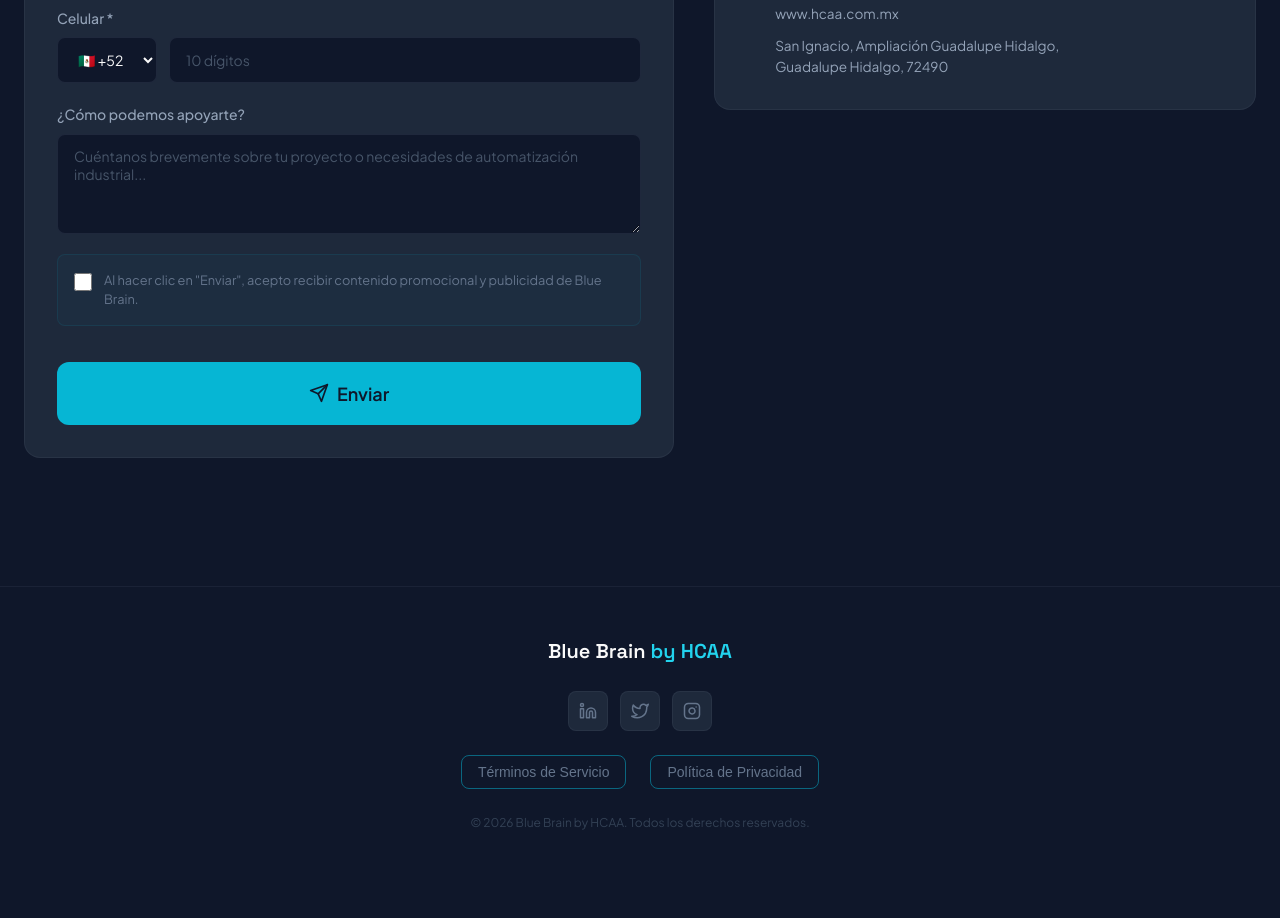
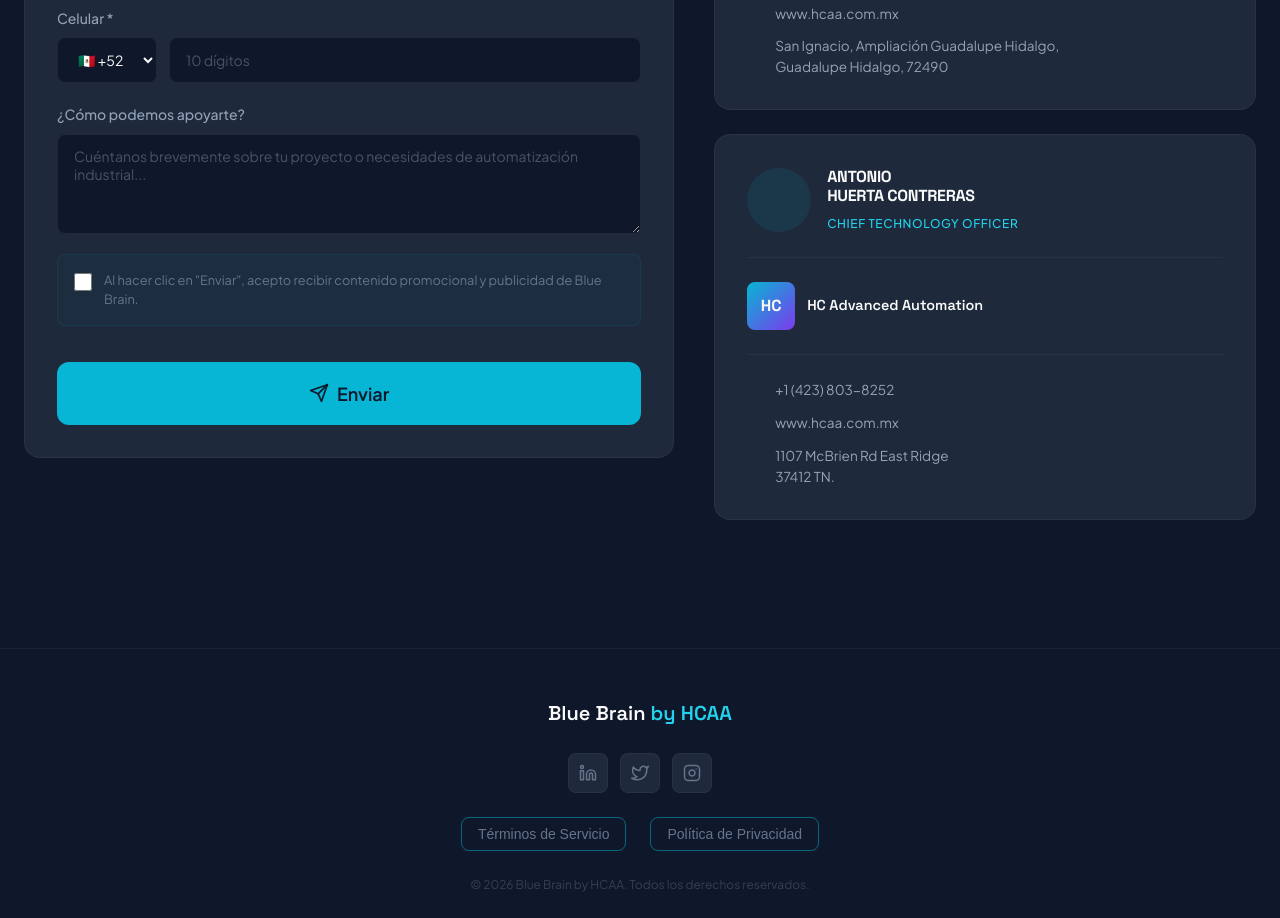
Before and after one commit to RaptorT77/BLUE-BRAIN, a React (Vite) app: page / in a window 1280 px wide. Shown: the part 8440-9358 px from the top of the page. Before the commit the page ends 9296 px from the top, so only its background shows below. Built offline with nearby package versions, Linux system fonts and the light colour scheme.

Commit message:
feat: agregar contacto de Antonio Huerta Contreras

```diff
--- a/src/App.tsx
+++ b/src/App.tsx
@@ -785,6 +785,45 @@
                   </div>
                 </div>
               </div>
+
+              {/* Nuevo contacto: Antonio Huerta Contreras */}
+              <div className="contact-card" style={{ marginTop: '24px' }}>
+                <div className="contact-card__header">
+                  <div className="contact-card__avatar">
+                    <Icon name="user" size={32} />
+                  </div>
+                  <div className="contact-card__name">
+                    <h3>ANTONIO</h3>
+                    <h3>HUERTA CONTRERAS</h3>
+                    <span className="contact-card__title">Chief Technology Officer</span>
+                  </div>
+                </div>
+
+                <div className="contact-card__company">
+                  <div className="contact-card__logo">
+                    <span className="contact-card__logo-icon">HC</span>
+                  </div>
+                  <span className="contact-card__company-name">HC Advanced Automation</span>
+                </div>
+
+                <div className="contact-card__info">
+                  <div className="contact-card__item">
+                    <Icon name="phone" size={16} />
+                    <a href="tel:+14238038252">+1 (423) 803-8252</a>
+                  </div>
+                  <div className="contact-card__item">
+                    <Icon name="globe" size={16} />
+                    <a href="http://www.hcaa.com.mx" target="_blank" rel="noopener noreferrer">www.hcaa.com.mx</a>
+                  </div>
+                  <div className="contact-card__item contact-card__item--address">
+                    <Icon name="map-pin" size={16} />
+                    <address>
+                      1107 McBrien Rd East Ridge<br />
+                      37412 TN.
+                    </address>
+                  </div>
+                </div>
+              </div>
             </div>
           </div>
         </div>
```
